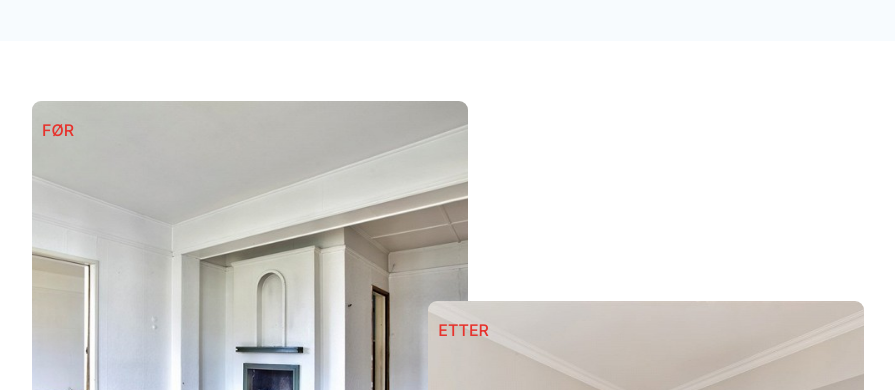
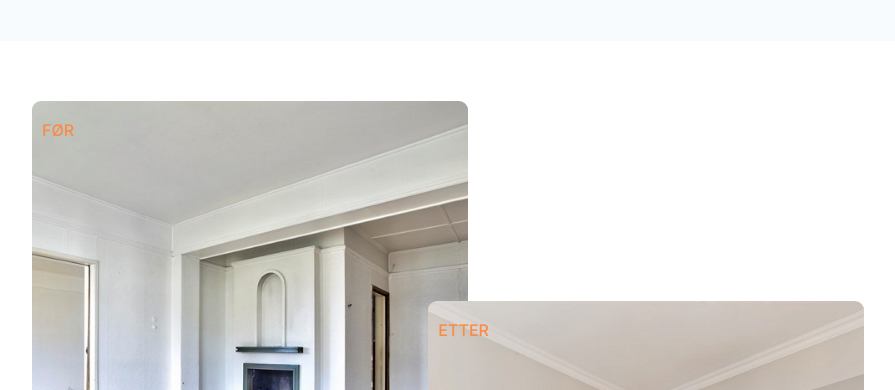
Before and after one commit to DevrMichael/zbc, a Next.js app: page / in a window 1280 px wide. Shown: the part 1380-1770 px from the top of the page, without its empty margins (192-1087 px from the left). Built offline with nearby package versions, Linux system fonts and the light colour scheme.

Commit message:
Change featured image text color

```diff
--- a/components/FeaturedProject/FeaturedProject.module.scss
+++ b/components/FeaturedProject/FeaturedProject.module.scss
@@ -43,7 +43,7 @@
 
     .imageText {
       position: absolute;
-      color: #e7322c;
+      color: #fa8b46;
       top: 20px;
       left: 10px;
       font-weight: 500;
```
